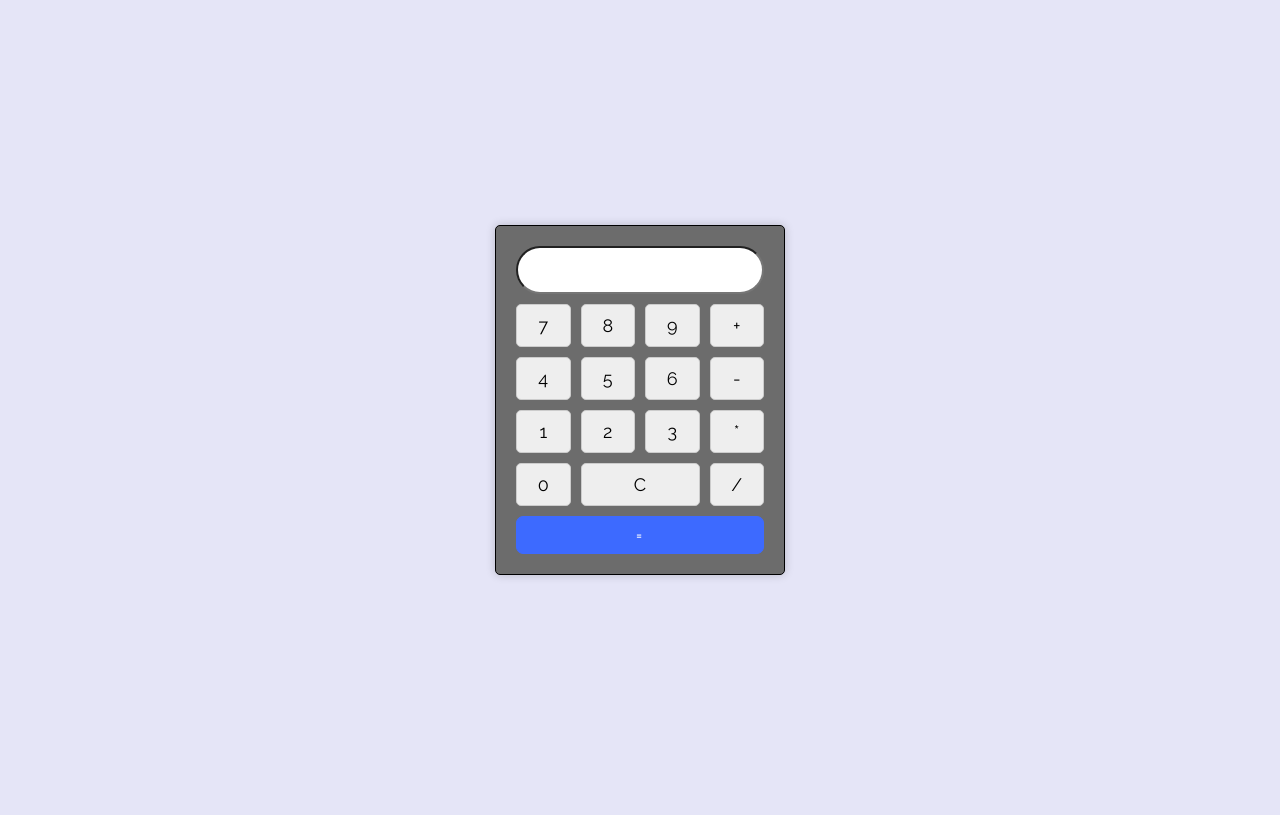
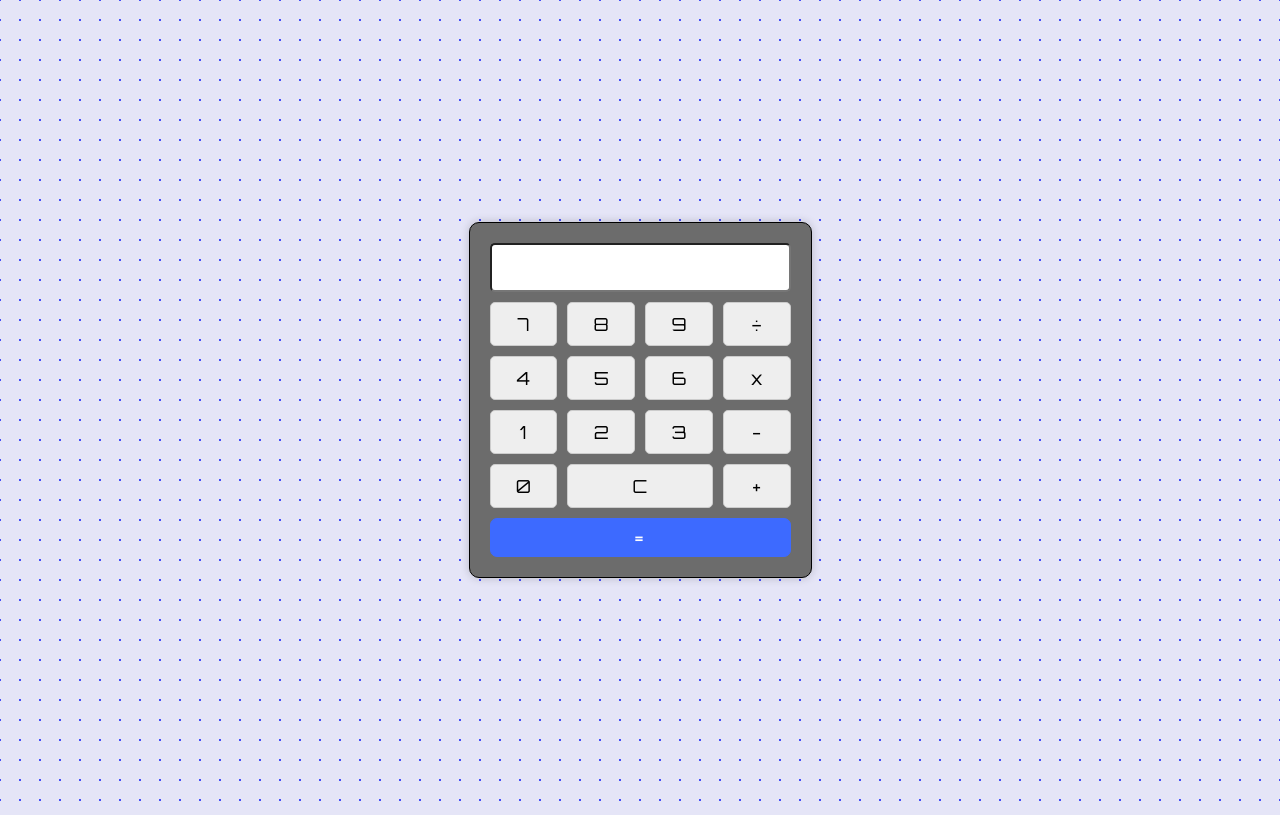
Before and after one commit to CarlosEuripedesSantosNeto/Projeto-Calculadora, a plain HTML site: page Projeto Calculadora/index.html in a window 1280 px wide. Drawn offline with Linux system fonts and the light colour scheme.

Commit message:
Troca de Fonte

```diff
--- a/Projeto Calculadora/index.html
+++ b/Projeto Calculadora/index.html
@@ -7,30 +7,32 @@
     <link rel="preconnect" href="https://fonts.googleapis.com" />
     <link rel="preconnect" href="https://fonts.gstatic.com" crossorigin />
     <link
-      href="https://fonts.googleapis.com/css2?family=Merriweather:ital,wght@0,300;0,400;0,700;0,900;1,300;1,400;1,700;1,900&family=Raleway:ital,wght@0,100;0,200;0,300;0,400;0,500;0,600;0,700;0,800;0,900;1,100;1,200;1,300;1,400;1,500;1,600;1,700;1,800;1,900&display=swap"
+      href="https://fonts.googleapis.com/css2?family=Inconsolata:wght@200;300;400;500;600;700;800;900&family=Lora&family=Orbitron:wght@400;500;600;700;800;900&display=swap"
       rel="stylesheet"
     />
+
     <title>Calculadora</title>
   </head>
   <body>
+
     <div class="calculator">
       <input type="text" id="display" readonly />
       <div class="buttons">
         <button onclick="pegarNum('7')">7</button>
         <button onclick="pegarNum('8')">8</button>
         <button onclick="pegarNum('9')">9</button>
-        <button onclick="pegarOperador('+')">+</button>
+        <button onclick="pegarOperador('/')">÷</button>
         <button onclick="pegarNum('4')">4</button>
         <button onclick="pegarNum('5')">5</button>
         <button onclick="pegarNum('6')">6</button>
-        <button onclick="pegarOperador('-')">-</button>
+        <button onclick="pegarOperador('*')">x</button>
         <button onclick="pegarNum('1')">1</button>
         <button onclick="pegarNum('2')">2</button>
         <button onclick="pegarNum('3')">3</button>
-        <button onclick="pegarOperador('*')">*</button>
+        <button onclick="pegarOperador('-')">-</button>
         <button onclick="pegarNum('0')">0</button>
         <button id="limpar" onclick="limparDisplay()">C</button>
-        <button onclick="pegarOperador('/')">/</button>
+        <button onclick="pegarOperador('+')">+</button>
         <button id="igual" onclick="calcular()">=</button>
       </div>
     </div>
--- a/Projeto Calculadora/style.css
+++ b/Projeto Calculadora/style.css
@@ -1,7 +1,8 @@
 * {
-  font-family: 'Merriweather', serif;
-font-family: 'Raleway', sans-serif;
-font-size:10px;
+  font-family: "Inconsolata", monospace;
+  font-family: "Lora", serif;
+  font-family: "Orbitron", sans-serif;
+  font-size: 10px;
 }
 
 body {
@@ -11,28 +12,28 @@ body {
   height: 100vh;
   margin: 0;
   background-color: #e5e5f7;
-    background-image:  radial-gradient(#444cf7 0.5px, transparent 0.5px), radial-gradient(#444cf7 0.5px, #e5e5f7 0.5px);
+  background-image: radial-gradient(#444cf7 0.5px, transparent 0.5px),
+    radial-gradient(#444cf7 1px, #e5e5f7 0.5px);
   background-size: 20px 20px;
-    background-position: 0 0,10px 10px;
-
+  background-position: 0 0, 10px 10px;
 }
 
-.calculator  {
+.calculator {
   border: 1px solid rgb(0, 0, 0);
-    border-radius: 5px;
+  border-radius: 10px;
   padding: 20px;
   background-color: #6c6c6c;
   box-shadow: 0px 0px 10px rgba(0, 0, 0, 0.2);
-
 }
 
 #display {
   width: 99;
   padding: 10px;
+  border-radius: 5px;
   font-size: 20px;
   text-align: right;
   margin-bottom: 10px;
-    border-radius: 50px;
+  font-weight: bold;
 }
 
 .buttons {
@@ -53,26 +54,28 @@ button {
 }
 
 button:hover {
-  background-color:#7b9aff
+  background-color: #7b9aff;
 }
-button:active{
-    top:10px;
-    background-color:rgb(61, 106, 255);
+button:active {
+  top: 10px;
+  background-color: rgb(61, 106, 255);
 
-    -webkit-box-shadow:inset 0 1px 0 #9f82ff, inset 0 -3px 0 rgba(0, 142, 236, 0.815);
-    -moz-box-shadow:inset 0 1px 0 #9f82ff, inset 0 -3pxpx 0 rgba(0, 142, 236, 0.815);
-    box-shadow:inset 0 1px 0 #9f82ff, inset 0 -3px 0 rgba(0, 142, 236, 0.815);
+  -webkit-box-shadow: inset 0 1px 0 #000000,
+    inset 0 -3px 0 rgba(0, 0, 0, 0.815);
+  -moz-box-shadow: inset 0 1px 0 #000000,
+    inset 0 -3px 0 rgba(0, 0, 0, 0.815);
+  box-shadow: inset 0 1px 0 #000000, inset 0 -3px 0 rgba(0, 0, 0, 0.815);
 }
 
-  button:after{
-    content:"";
-    height:100%;
-    width:100%;
-    padding:4px;
+button:after {
+  content: "";
+  height: 100%;
+  width: 100%;
+  padding: 4px;
   position: absolute;
-    bottom:-15px;
-    left:-4px;
-    z-index:-1;
+  bottom: -15px;
+  left: -4px;
+  z-index: -1;
   -webkit-border-radius: 5px;
   -moz-border-radius: 5px;
   border-radius: 5px;
@@ -114,7 +117,7 @@ button:active{
 }
 
 #igual::before {
-    content: '';
+  content: "";
   display: block;
   width: 0px;
   height: 86%;
@@ -154,7 +157,6 @@ button:active{
   transition: box-shadow 0.2s ease-in;
 }
 
-
 #limpar {
   grid-column: span 2;
 }
```
Lines whose indentation alone changed are shown as unchanged.
